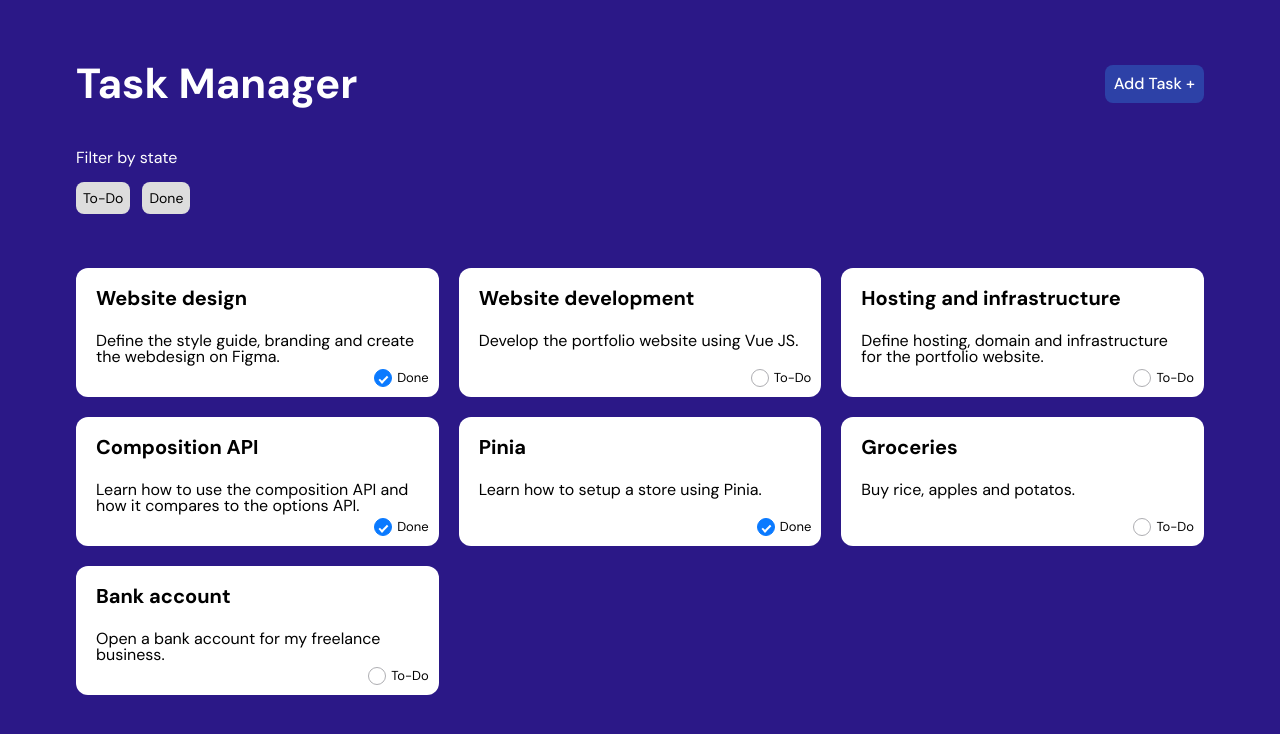
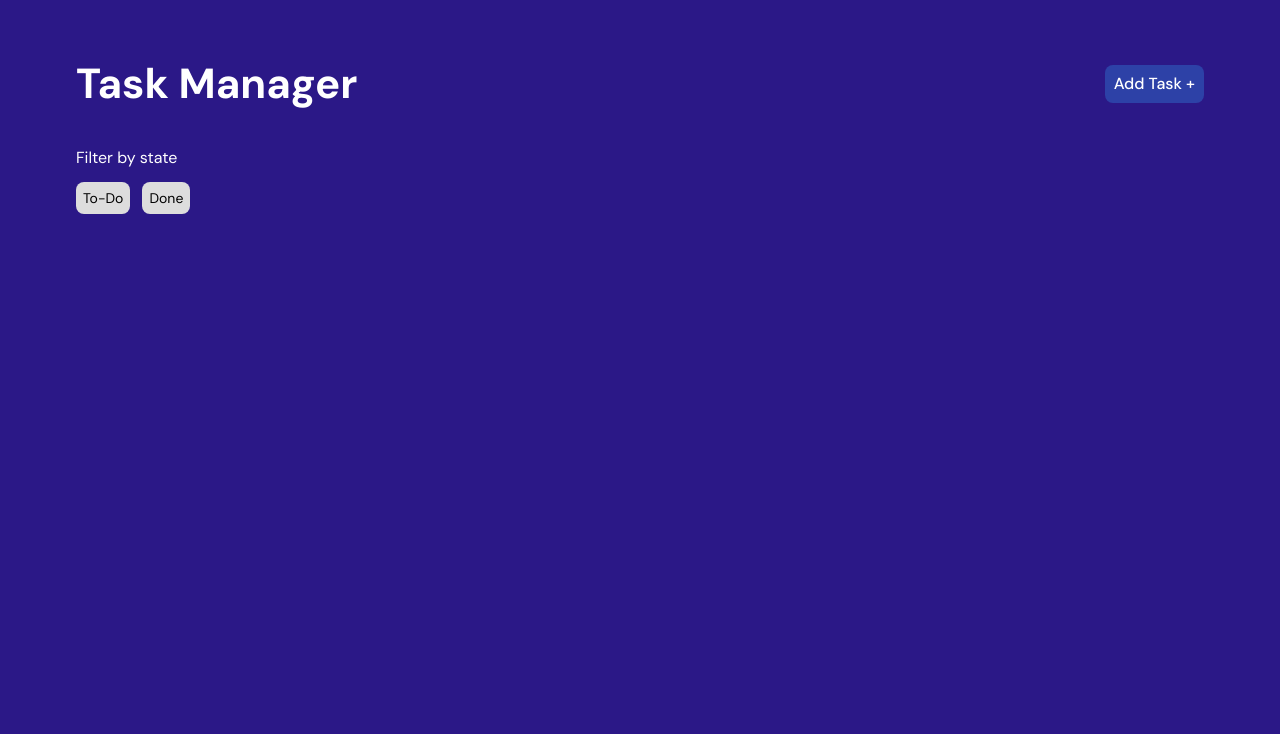
Before and after one commit to IHsojib71/task-manager-vue-composition-pinia-practice, a Vue app: page / in a window 1280 px wide. Shown: the top 734 px of the page. Built offline with nearby package versions, Linux system fonts and the light colour scheme.

Commit message:
pinia state watch by subscription, added local storage

```diff
--- a/src/App.vue
+++ b/src/App.vue
@@ -8,6 +8,11 @@ import { useTaskStore } from './stores/taskStore';
 const appName ="Task Manager";
 
 const store = useTaskStore()
+
+store.$subscribe((mutation, state) => {
+  // persist the whole state to the local storage whenever it changes
+  localStorage.setItem('tasks', JSON.stringify(state.tasks))
+})
 
 </script>
 
--- a/src/stores/taskStore.js
+++ b/src/stores/taskStore.js
@@ -6,53 +6,7 @@ import { reactive, ref, computed } from "vue";
 // and `Store` (e.g. `useUserStore`, `useCartStore`, `useProductStore`)
 // the first argument is a unique id of the store across your application
 export const useTaskStore = defineStore("tasks", () => {
-  const tasks = reactive([
-    {
-      id: 1,
-      name: "Website design",
-      description:
-        "Define the style guide, branding and create the webdesign on Figma.",
-      completed: true,
-    },
-    {
-      id: 2,
-      name: "Website development",
-      description: "Develop the portfolio website using Vue JS.",
-      completed: false,
-    },
-    {
-      id: 3,
-      name: "Hosting and infrastructure",
-      description:
-        "Define hosting, domain and infrastructure for the portfolio website.",
-      completed: false,
-    },
-    {
-      id: 4,
-      name: "Composition API",
-      description:
-        "Learn how to use the composition API and how it compares to the options API.",
-      completed: true,
-    },
-    {
-      id: 5,
-      name: "Pinia",
-      description: "Learn how to setup a store using Pinia.",
-      completed: true,
-    },
-    {
-      id: 6,
-      name: "Groceries",
-      description: "Buy rice, apples and potatos.",
-      completed: false,
-    },
-    {
-      id: 7,
-      name: "Bank account",
-      description: "Open a bank account for my freelance business.",
-      completed: false,
-    },
-  ]);
+  const tasks = reactive(JSON.parse(localStorage.getItem('tasks')) || []);
 let modalIsActive = ref(false);
   let filterBy = ref("");
   function setFilter(val) {
@@ -71,7 +25,7 @@ let modalIsActive = ref(false);
 function addTask(newTask)
 {
   if (newTask.name && newTask.description) {
-    newTask.id = Math.max(...tasks.map(task => task.id)) + 1;
+    newTask.id = tasks.length ?  Math.max(...tasks.map(task => task.id)) + 1 : 1;
       tasks.push(newTask);
       closeModal();
 
```
